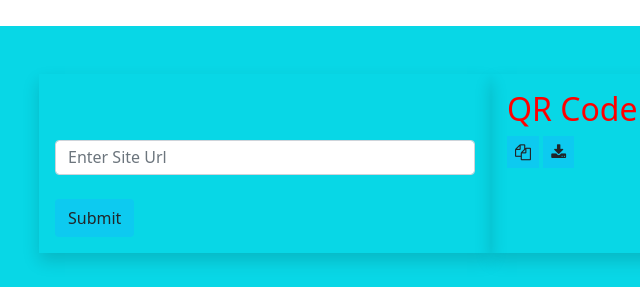
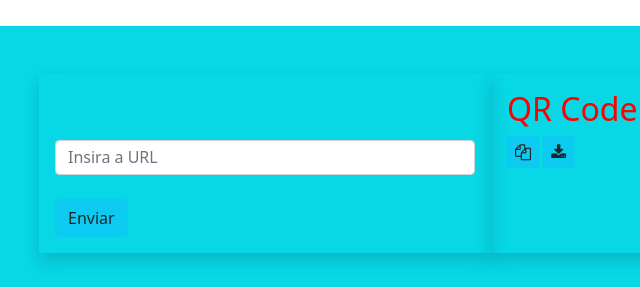
Before and after one commit to Ruckzlu/ruckzqr, a plain HTML site: page index.html in a window 1280 px wide. Shown: the top 287 px of the page, 9-649 px from the left. Drawn offline with nearby package versions, Linux system fonts and the light colour scheme.

Commit message:
commit inicial 2
mudanças para português

```diff
--- a/index.html
+++ b/index.html
@@ -49,9 +49,9 @@
     <div class="qr-container">
         <div class="row p-5 mx-auto">
             <div class="shadow p-3 col-sm-12 col-md-6 col-lg-6 col-xl-6 col-xxl-6">
-                <input type="text" name="site_Url" id="site_Url" class="form-control" placeholder="Enter Site Url">
+                <input type="text" name="site_Url" id="site_Url" class="form-control" placeholder="Insira a URL">
                 <br>
-                <input type="submit" onclick="QrcodeGenerator()" value="Submit" class="btn bg-info">
+                <input type="submit" onclick="QrcodeGenerator()" value="Enviar" class="btn bg-info">
             </div>
             <div class="shadow p-3 col-sm-12 col-md-6 col-lg-6 col-xl-6 col-xxl-6">
                 <h2 class="h2">QR Code</h2>
```
